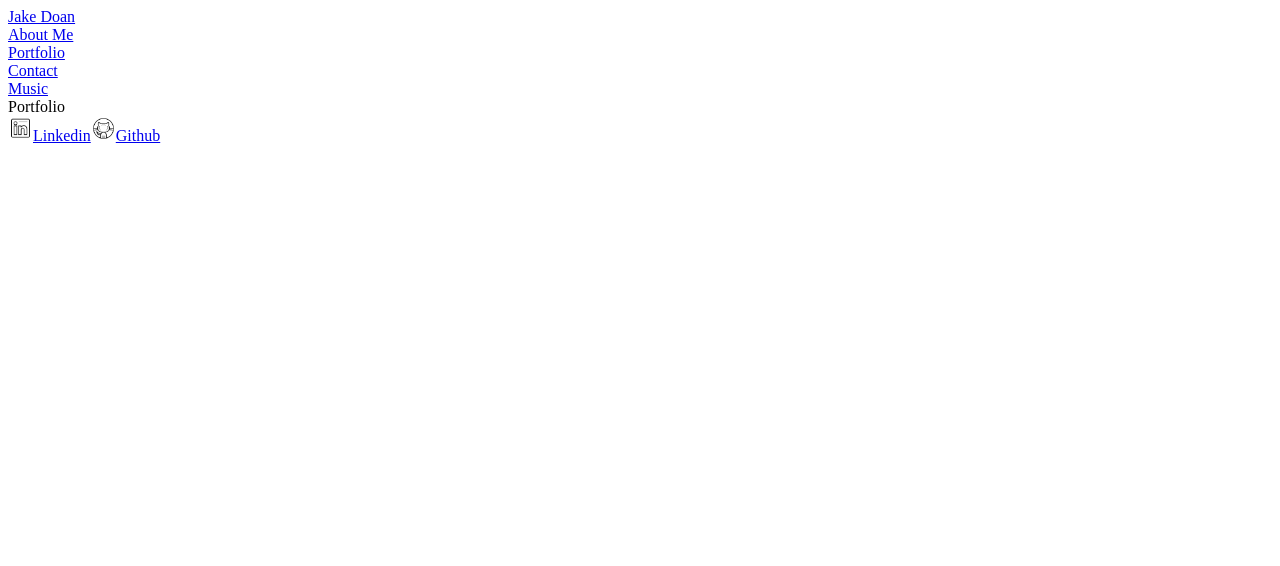
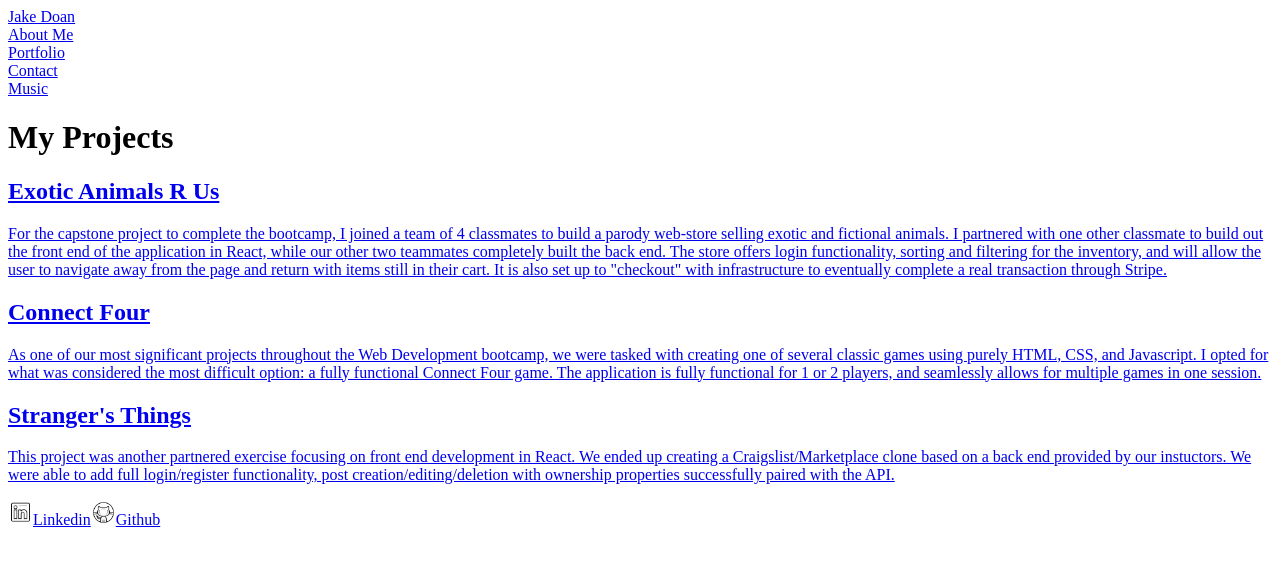
Before and after one commit to jakedoan3/portfolio, a React (Create React App) app: page /portfolio in a window 1280 px wide. Shown: the top 566 px of the page. Built offline with nearby package versions, Linux system fonts and the light colour scheme.

Commit message:
started projects+working links

```diff
--- a/src/AboutMe.jsx
+++ b/src/AboutMe.jsx
@@ -9,8 +9,8 @@ const AboutMe = () => {
         <p>In January 2017, I moved from Memphis, Tennessee to Chicago, Illinois, to begin my career and have embraced every opportunity to grow personally and professionally. I love creative expression, particularly through music and digital media, and always aspire to make a positive impact in doing so.</p>
         <p>During the COVID-19 pandemic, I successfully completed FullStack Academy’s Web Development Certification program. Coding feels like a new superpower I’ve obtained, and I love the sense of discovery each project now offers. I’m always fascinated by each app providing a visual reflection for what I’ve learned and where I can continue to grow.</p>
         <p>Like any responsible superpower wielder, I intend to develop applications with the greater good of others in mind. The long uncertainty of COVID-19 illuminated many opportunities to help those in need, and that there are countless possible avenues for doing so with web development. I look forward to where I arrive through exploring these possibilities.</p>
-        <button onClick={()=>{<Contact/>}}>Contact Me</button>
-        <button onClick={()=>{}}>Download Resume</button>
+        <a href="/portfolio">My Projects</a>
+        <a href="https://docs.google.com/document/d/1ijQXX34lW7Zy-5HWNEDKb3ZHmHxxW2vZ/edit?usp=sharing&ouid=100112611172731593610&rtpof=true&sd=true" >Resume</a>
       </div>
       <div id="skills">
         <h2>Skills</h2>
--- a/src/Footer.jsx
+++ b/src/Footer.jsx
@@ -3,6 +3,7 @@ import React from 'react'
 const Footer = () => {
   return (
     <div>
+      <div>
       <a href="https://www.linkedin.com/in/james-doan-iii/">
         <img src="/icons8-linkedin-80.png" alt="Linkedin" width="25vw"/>
         Linkedin
@@ -11,6 +12,7 @@ const Footer = () => {
         <img src="/icons8-github-80.png" alt="GitHub" width="25vw"/>
         Github
         </a >
+      </div>
     </div>
   )
 }
--- a/src/Home.jsx
+++ b/src/Home.jsx
@@ -1,11 +1,13 @@
 import React from 'react'
+import Contact from './Contact'
 
 const Home = () => {
   return (
     <div>
         <h1>James "Jake" Doan III</h1>
         <h3>I am an aspiring web developer based in Chicago, Illinois. I create websites and web-based applications and carefully blend creative concepts with high-powered performance with each project I build.</h3>
-        <button onClick={()=>{}}>Resume</button>
+        <a href="https://docs.google.com/document/d/1ijQXX34lW7Zy-5HWNEDKb3ZHmHxxW2vZ/edit?usp=sharing&ouid=100112611172731593610&rtpof=true&sd=true" >Resume</a>
+        <a href="/contact">Contact Me</a>
     </div>
   )
 }
--- a/src/Portfolio.jsx
+++ b/src/Portfolio.jsx
@@ -2,13 +2,39 @@ import React from 'react'
 
 const Portfolio = () => {
   return (
-    <div>Portfolio
+    <div>
         {/* Capstone
         Stranger's Things
         Art Collector?
         Wizard News
-        Connect Four
-        Link to Github */}
+        Connect Four*/}
+        <div>
+          <h1>My Projects</h1>
+          <div className='project'>
+            <a href='https://exotic-animal-shop.herokuapp.com/'>
+                <h2>Exotic Animals R Us</h2>
+                <p>For the capstone project to complete the bootcamp, I joined a team of 4 classmates to build a parody web-store selling exotic and fictional animals. I partnered with one other classmate to build out the front end of the application in React, while our other two teammates completely built the back end. The store offers login functionality, sorting and filtering for the inventory, and will allow the user to navigate away from the page and return with items still in their cart. It is also set up to "checkout" with infrastructure to eventually complete a real transaction through Stripe. </p>
+            </a>
+          </div>
+
+          <div className='project'>
+            <a href='https://awesome-joliot-94c10c.netlify.app/'>
+                <h2>Connect Four</h2>
+                <p>As one of our most significant projects throughout the Web Development bootcamp, we were tasked with creating one of several classic games using purely HTML, CSS, and Javascript. I opted for what was considered the most difficult option: a fully functional Connect Four game. The application is fully functional for 1 or 2 players, and seamlessly allows for multiple games in one session.</p>
+            </a>
+          </div>
+
+          <div className='project'>
+            <a href='https://confident-stonebraker-230bb1.netlify.app/'>
+                <h2>Stranger's Things</h2>
+                <p>This project was another partnered exercise focusing on front end development in React. We ended up creating a Craigslist/Marketplace clone based on a back end provided by our instuctors. We were able to add full login/register functionality, post creation/editing/deletion with ownership properties successfully paired with the API.</p>
+            </a>
+          </div>
+
+
+
+        </div>
+
     </div>
   )
 }
```
